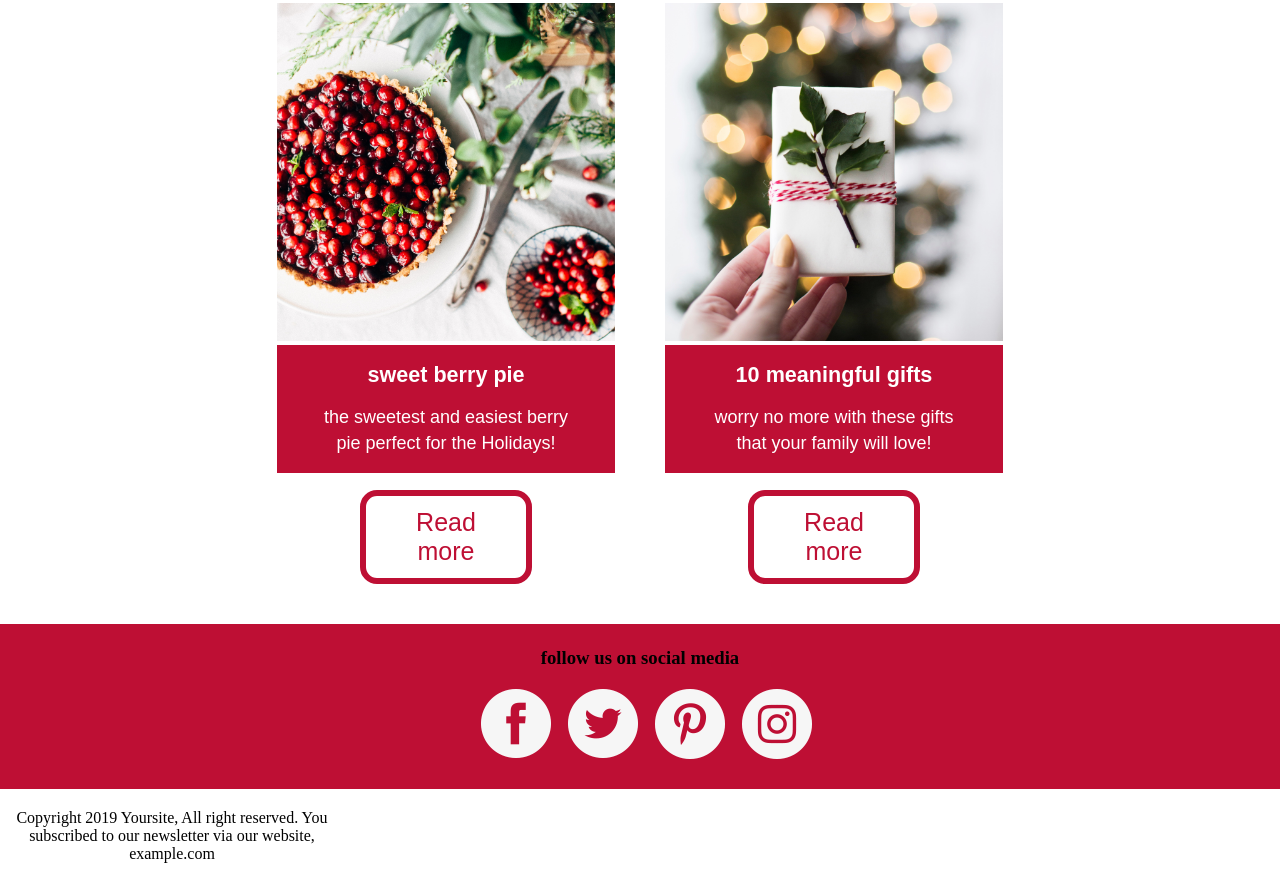
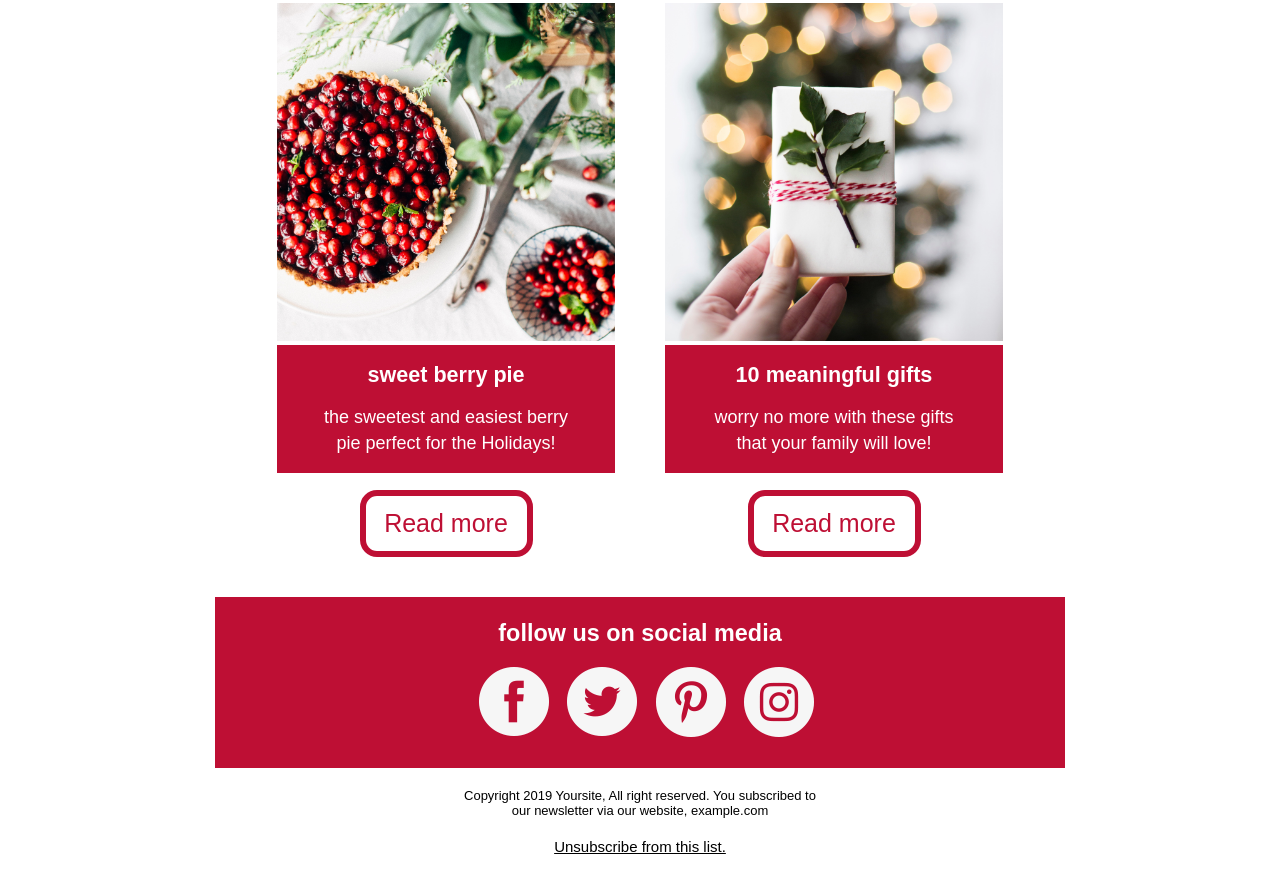
Before and after one commit to lizavetayankina/Holidays, a plain HTML site: page index.html in a window 1280 px wide. Shown: the part 724-1607 px from the top of the page. Drawn offline with Linux system fonts and the light colour scheme.

Commit message:
update style.css

```diff
--- a/assepts/scss/style.scss
+++ b/assepts/scss/style.scss
@@ -90,13 +90,13 @@ h2 { font-family: $text;
 .button {
 margin: auto;
 margin-top: 17px;
-      width: 172px;
+width: 173px;
 border: 6px solid $color;
 border-radius: 17px;
 text-align: center;
-      padding: 12px 20px;
 color: $color;
-      font-size: 25px;
+font: 25px $text;
+padding: 13px;
 }
 
    footer {
@@ -104,22 +104,33 @@ h2 { font-family: $text;
    text-align: center;
    }
 
-   .social {
+   .social {width: 850px;
    margin: auto;
    background-color: $color;
 
    & h3 {padding: 23px 0 20px 0;}
-   }
+   color: $textColor;
+font: 20px $text;}
 
    .link-social{
    padding-bottom: 26px;
    & a { padding-left: 13px;}
    }
 
-   .underFoot {
+   .underFoot {width: 850px;
    margin: auto;
-   text-align: center;
+   margin-bottom: 27px;
+
 
    & p { padding: 20px 0;
-   width: 344px;}
+   width: 374px;
+   margin: auto;
+   font: 13px $text;
+   color: #000;}
+
+   & span {
+   font: 15px $text;
+   text-decoration: underline;
+   color: #000;
    }
+   }
--- a/index.html
+++ b/index.html
@@ -64,6 +64,7 @@
      <div class="underFoot">
          <p>Copyright 2019 Yoursite, All right reserved.
             You subscribed to our newsletter via our website, example.com</p>
-     </div>
+     <span>Unsubscribe from this list.</span>
+         </div>
     </footer>
 </html>
```
Also changed, not shown: assepts/scss/style.css, 1 other file. Lines whose indentation alone changed are shown as unchanged.
